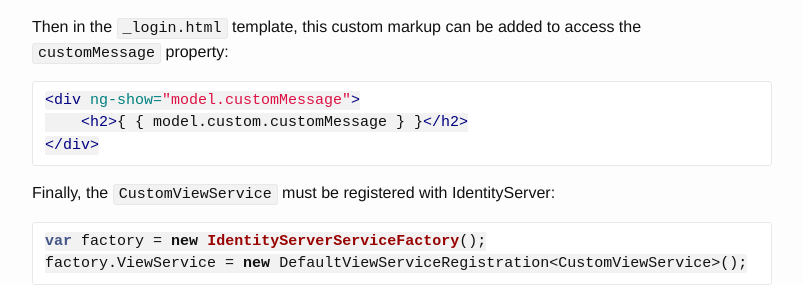
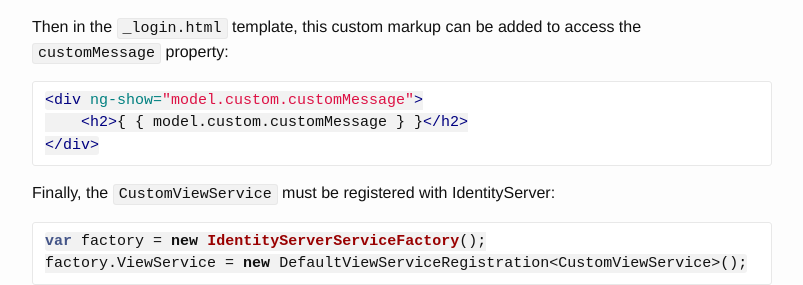
Before and after one commit to IdentityServer/Documentation, a Jekyll site: the page built from docsv2/advanced/DefaultViewService.md, in a window 1280 px wide and 900 px high, scrolled down 2390 px. Shown: the part 392-677 px from the top of the window, without its empty margins (238-1041 px from the left). Built offline with Jekyll 4.4.1, drawn with Linux system fonts in a browser that asks for light colours; Markdown is read by kramdown in place of the engine named in the settings.

Commit message:
Update DefaultViewService.md

````diff
--- a/docsv2/advanced/DefaultViewService.md
+++ b/docsv2/advanced/DefaultViewService.md
@@ -94,7 +94,7 @@
 Then in the `_login.html` template, this custom markup can be added to access the `customMessage` property:
 
 ```html
-<div ng-show="model.customMessage">
+<div ng-show="model.custom.customMessage">
     <h2>{ { model.custom.customMessage } }</h2>
 </div>
 ```
````
